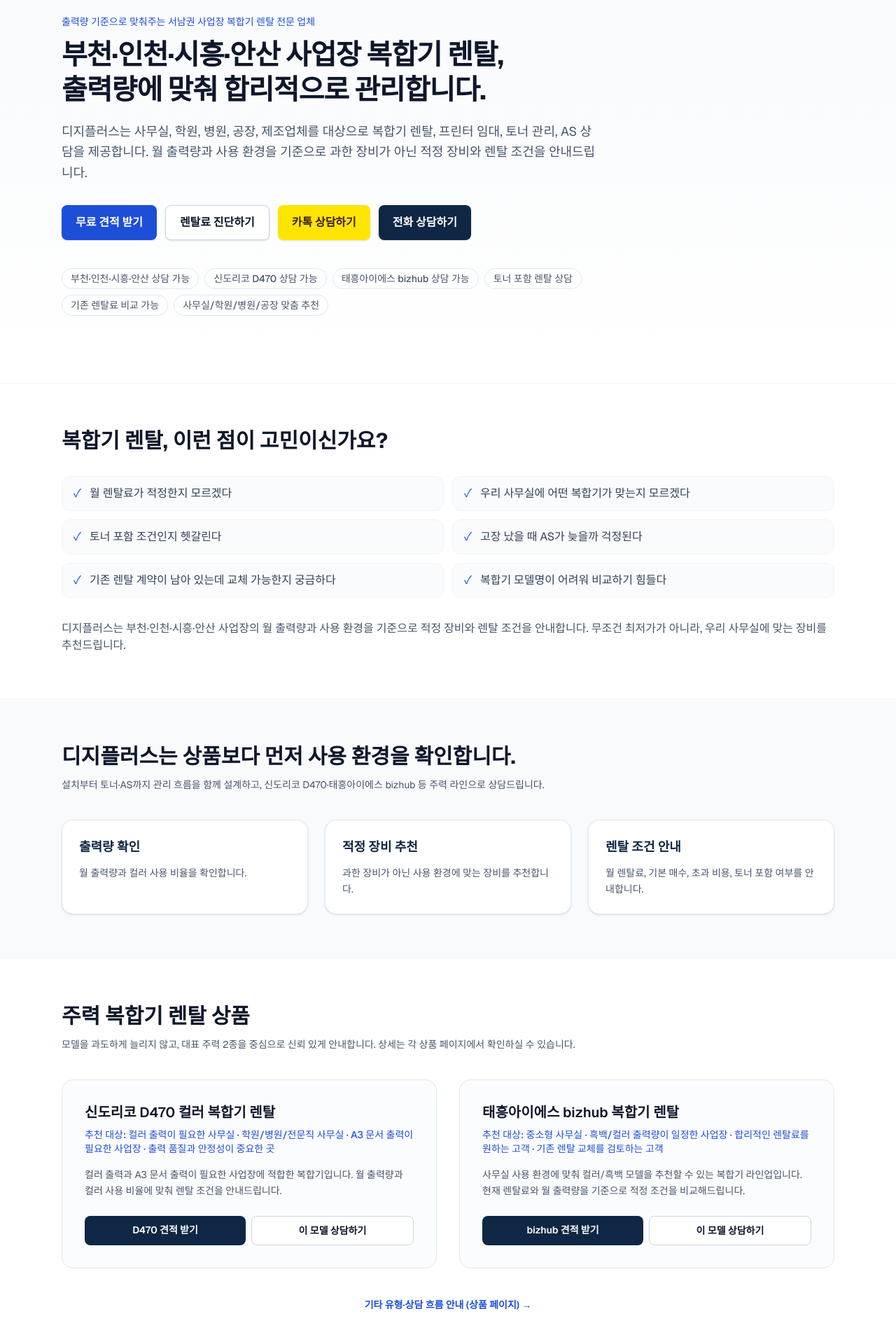
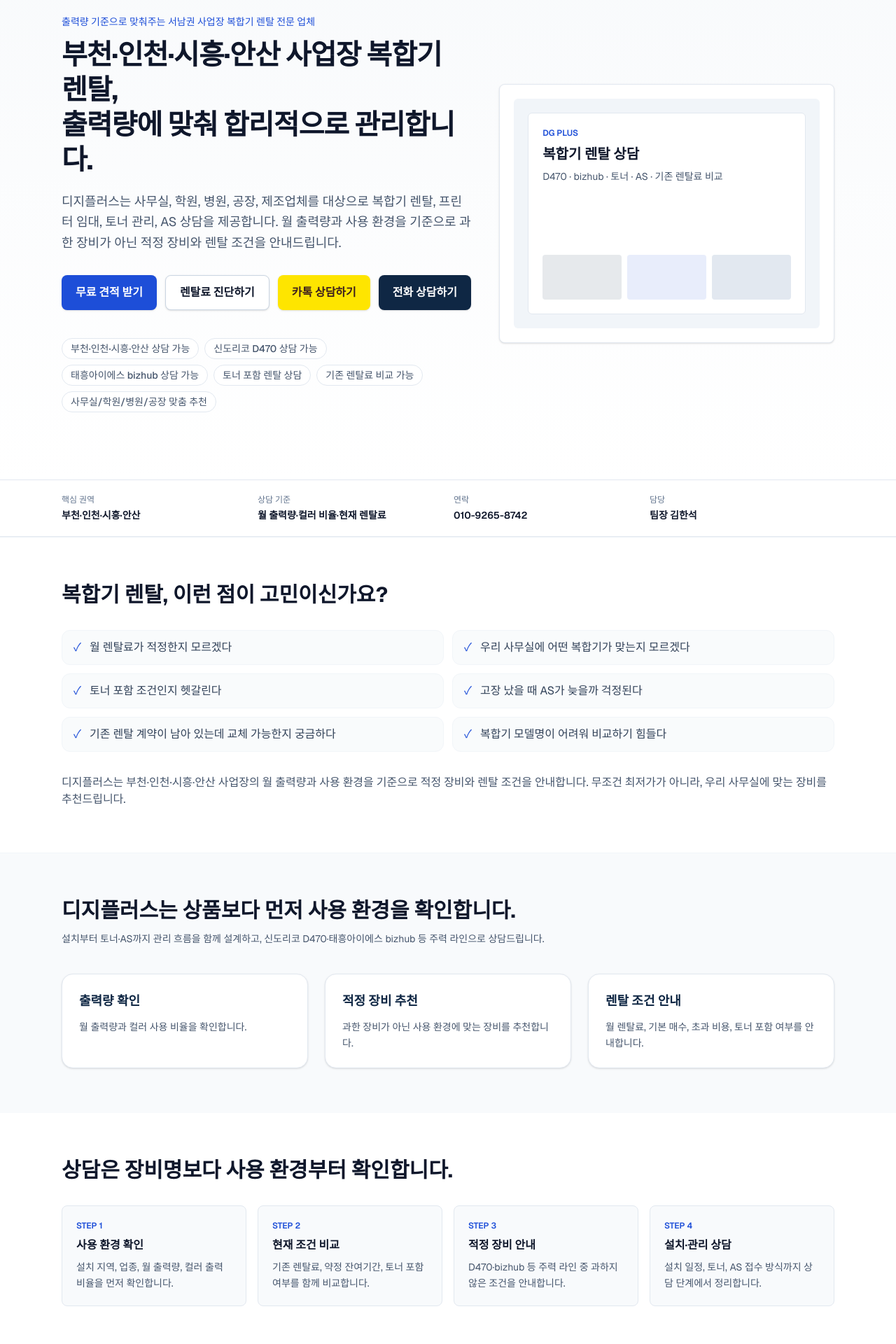
Before and after one commit to Raro7777/digiplus-rental, a Next.js app: page / in a window 1280 px wide. Shown: the part 140-2060 px from the top of the page at 70% size. Built offline with nearby package versions, Linux system fonts and the light colour scheme; no server answers.

Commit message:
feat: strengthen homepage conversion flow

```diff
--- a/app/page.tsx
+++ b/app/page.tsx
@@ -1,3 +1,4 @@
+import { ConsultationProcess } from "@/components/home/ConsultationProcess";
 import { DiagnosisCta } from "@/components/home/DiagnosisCta";
 import { FaqPreview } from "@/components/home/FaqPreview";
 import { FinalCta } from "@/components/home/FinalCta";
@@ -6,18 +7,23 @@
 import { PainPoints } from "@/components/home/PainPoints";
 import { ProductCards } from "@/components/home/ProductCards";
 import { Regions } from "@/components/home/Regions";
+import { ServiceProof } from "@/components/home/ServiceProof";
 import { Solution } from "@/components/home/Solution";
+import { TrustBar } from "@/components/home/TrustBar";
 
 export default function HomePage() {
   return (
     <>
       <Hero />
+      <TrustBar />
       <PainPoints />
       <Solution />
+      <ConsultationProcess />
       <ProductCards />
       <DiagnosisCta />
       <Regions />
       <Industries />
+      <ServiceProof />
       <FaqPreview />
       <FinalCta />
     </>
--- /dev/null
+++ b/components/home/ConsultationProcess.tsx
@@ -0,0 +1,46 @@
+const steps = [
+  {
+    title: "사용 환경 확인",
+    body: "설치 지역, 업종, 월 출력량, 컬러 출력 비율을 먼저 확인합니다.",
+  },
+  {
+    title: "현재 조건 비교",
+    body: "기존 렌탈료, 약정 잔여기간, 토너 포함 여부를 함께 비교합니다.",
+  },
+  {
+    title: "적정 장비 안내",
+    body: "D470·bizhub 등 주력 라인 중 과하지 않은 조건을 안내합니다.",
+  },
+  {
+    title: "설치·관리 상담",
+    body: "설치 일정, 토너, AS 접수 방식까지 상담 단계에서 정리합니다.",
+  },
+];
+
+export function ConsultationProcess() {
+  return (
+    <section className="bg-white py-14 sm:py-16">
+      <div className="mx-auto max-w-6xl px-4 sm:px-6">
+        <h2 className="text-2xl font-bold text-slate-900 sm:text-3xl">
+          상담은 장비명보다 사용 환경부터 확인합니다.
+        </h2>
+        <div className="mt-8 grid gap-4 sm:grid-cols-2 lg:grid-cols-4">
+          {steps.map((step, index) => (
+            <article
+              key={step.title}
+              className="rounded-lg border border-slate-200 bg-slate-50 p-5"
+            >
+              <p className="text-xs font-semibold text-brand-blue">
+                STEP {index + 1}
+              </p>
+              <h3 className="mt-2 font-semibold text-slate-900">{step.title}</h3>
+              <p className="mt-2 text-sm leading-relaxed text-slate-600">
+                {step.body}
+              </p>
+            </article>
+          ))}
+        </div>
+      </div>
+    </section>
+  );
+}
--- a/components/home/Hero.tsx
+++ b/components/home/Hero.tsx
@@ -14,8 +14,11 @@
   return (
     <section className="relative overflow-hidden bg-gradient-to-b from-slate-50 to-white">
       <div className="mx-auto max-w-6xl px-4 py-14 sm:px-6 sm:py-20 lg:py-24">
-        <div className="max-w-3xl">
-          <p className="text-sm font-medium text-brand-blue">{site.positioningLine}</p>
+        <div className="grid gap-10 lg:grid-cols-[1.1fr_0.9fr] lg:items-center">
+          <div>
+            <p className="text-sm font-medium text-brand-blue">
+              {site.positioningLine}
+            </p>
             <h1 className="mt-3 text-3xl font-bold tracking-tight text-slate-900 sm:text-4xl lg:text-[2.5rem] lg:leading-tight">
               부천·인천·시흥·안산 사업장 복합기 렌탈,
               <br />
@@ -23,8 +26,8 @@
             </h1>
             <p className="mt-5 text-base leading-relaxed text-slate-600 sm:text-lg">
               디지플러스는 사무실, 학원, 병원, 공장, 제조업체를 대상으로 복합기
-            렌탈, 프린터 임대, 토너 관리, AS 상담을 제공합니다. 월 출력량과 사용
-            환경을 기준으로 과한 장비가 아닌 적정 장비와 렌탈 조건을
+              렌탈, 프린터 임대, 토너 관리, AS 상담을 제공합니다. 월 출력량과
+              사용 환경을 기준으로 과한 장비가 아닌 적정 장비와 렌탈 조건을
               안내드립니다.
             </p>
             <CtaButtons className="mt-8" />
@@ -39,6 +42,28 @@
               ))}
             </ul>
           </div>
+
+          <div className="rounded-lg border border-slate-200 bg-white p-5 shadow-sm">
+            <div className="aspect-[4/3] rounded-md bg-slate-100 p-5">
+              <div className="flex h-full flex-col justify-between rounded-md border border-slate-200 bg-white p-5">
+                <div>
+                  <p className="text-xs font-semibold text-brand-blue">DG PLUS</p>
+                  <p className="mt-2 text-xl font-bold text-slate-900">
+                    복합기 렌탈 상담
+                  </p>
+                  <p className="mt-2 text-sm text-slate-600">
+                    D470 · bizhub · 토너 · AS · 기존 렌탈료 비교
+                  </p>
+                </div>
+                <div className="grid grid-cols-3 gap-2">
+                  <div className="h-16 rounded bg-brand-navy/10" />
+                  <div className="h-16 rounded bg-brand-blue/10" />
+                  <div className="h-16 rounded bg-slate-200" />
+                </div>
+              </div>
+            </div>
+          </div>
+        </div>
       </div>
     </section>
   );
--- a/components/home/ProductCards.tsx
+++ b/components/home/ProductCards.tsx
@@ -6,6 +6,7 @@
     target:
       "컬러 출력이 필요한 사무실 · 학원/병원/전문직 사무실 · A3 문서 출력이 필요한 사업장 · 출력 품질과 안정성이 중요한 곳",
     desc: "컬러 출력과 A3 문서 출력이 필요한 사업장에 적합한 복합기입니다. 월 출력량과 컬러 사용 비율에 맞춰 렌탈 조건을 안내드립니다.",
+    criteria: ["A3 컬러 출력", "학원·병원·전문직", "품질 중심"],
     quote: "/quote?product=d470",
     detail: "/products/ricoh-d470",
     cta1: "D470 견적 받기",
@@ -16,6 +17,7 @@
     target:
       "중소형 사무실 · 흑백/컬러 출력량이 일정한 사업장 · 합리적인 렌탈료를 원하는 고객 · 기존 렌탈 교체를 검토하는 고객",
     desc: "사무실 사용 환경에 맞춰 컬러/흑백 모델을 추천할 수 있는 복합기 라인업입니다. 현재 렌탈료와 월 출력량을 기준으로 적정 조건을 비교해드립니다.",
+    criteria: ["중소형 사무실", "비용 균형", "교체 상담"],
     quote: "/quote?product=bizhub",
     detail: "/products/konica-bizhub",
     cta1: "bizhub 견적 받기",
@@ -32,18 +34,29 @@
         </h2>
         <p className="mt-3 max-w-3xl text-sm text-slate-600">
           모델을 과도하게 늘리지 않고, 대표 주력 2종을 중심으로 신뢰 있게
-          안내합니다. 상세는 각 상품 페이지에서 확인하실 수 있습니다.
+          안내합니다. 실제 추천은 월 출력량, 컬러 비율, 현재 렌탈료, 토너 포함
+          여부를 함께 확인한 뒤 진행합니다.
         </p>
         <div className="mt-10 grid gap-8 lg:grid-cols-2">
           {flagship.map((p) => (
             <article
               key={p.title}
-              className="flex flex-col rounded-2xl border border-slate-200 bg-slate-50/50 p-6 lg:p-8"
+              className="flex flex-col rounded-lg border border-slate-200 bg-slate-50/50 p-6 lg:p-8"
             >
               <h3 className="text-xl font-semibold text-slate-900">{p.title}</h3>
               <p className="mt-2 text-sm font-medium text-brand-blue">
                 추천 대상: {p.target}
               </p>
+              <ul className="mt-4 flex flex-wrap gap-2">
+                {p.criteria.map((item) => (
+                  <li
+                    key={item}
+                    className="rounded-full bg-white px-3 py-1 text-xs font-medium text-slate-600 ring-1 ring-slate-200"
+                  >
+                    {item}
+                  </li>
+                ))}
+              </ul>
               <p className="mt-4 flex-1 text-sm leading-relaxed text-slate-600">
                 {p.desc}
               </p>
@@ -69,7 +82,7 @@
             href="/products"
             className="text-sm font-semibold text-brand-blue hover:underline"
           >
-            기타 유형·상담 흐름 안내 (상품 페이지) →
+            유형별 상담 기준과 상품 페이지 보기 →
           </Link>
         </p>
       </div>
--- /dev/null
+++ b/components/home/ServiceProof.tsx
@@ -0,0 +1,37 @@
+import { CtaButtons } from "@/components/home/CtaButtons";
+import { site } from "@/lib/site-config";
+
+export function ServiceProof() {
+  return (
+    <section className="bg-slate-50 py-14 sm:py-16">
+      <div className="mx-auto grid max-w-6xl gap-8 px-4 sm:px-6 lg:grid-cols-[1.1fr_0.9fr]">
+        <div>
+          <h2 className="text-2xl font-bold text-slate-900 sm:text-3xl">
+            지역 사업장 상담에 맞춘 복합기 렌탈 안내
+          </h2>
+          <p className="mt-4 text-sm leading-relaxed text-slate-600">
+            {site.regionSummary} 권역의 사무실, 학원, 병원, 제조업체를 중심으로
+            렌탈료 진단과 무료 견적을 안내합니다.
+          </p>
+          <CtaButtons className="mt-6" dense />
+        </div>
+        <dl className="grid gap-3 text-sm">
+          <div className="rounded-lg border border-slate-200 bg-white p-4">
+            <dt className="font-semibold text-slate-900">상담 담당</dt>
+            <dd className="mt-1 text-slate-600">
+              {site.contactTitle} {site.contactName}
+            </dd>
+          </div>
+          <div className="rounded-lg border border-slate-200 bg-white p-4">
+            <dt className="font-semibold text-slate-900">전화 상담</dt>
+            <dd className="mt-1 text-slate-600">{site.mobileDisplay}</dd>
+          </div>
+          <div className="rounded-lg border border-slate-200 bg-white p-4">
+            <dt className="font-semibold text-slate-900">사무실</dt>
+            <dd className="mt-1 text-slate-600">{site.address}</dd>
+          </div>
+        </dl>
+      </div>
+    </section>
+  );
+}
--- /dev/null
+++ b/components/home/TrustBar.tsx
@@ -0,0 +1,25 @@
+import { site } from "@/lib/site-config";
+
+const items = [
+  { label: "핵심 권역", value: "부천·인천·시흥·안산" },
+  { label: "상담 기준", value: "월 출력량·컬러 비율·현재 렌탈료" },
+  { label: "연락", value: site.mobileDisplay },
+  { label: "담당", value: `${site.contactTitle} ${site.contactName}` },
+];
+
+export function TrustBar() {
+  return (
+    <section className="border-y border-slate-200 bg-white">
+      <div className="mx-auto grid max-w-6xl gap-4 px-4 py-5 sm:grid-cols-2 sm:px-6 lg:grid-cols-4">
+        {items.map((item) => (
+          <div key={item.label}>
+            <p className="text-xs font-medium text-slate-500">{item.label}</p>
+            <p className="mt-1 text-sm font-semibold text-slate-900">
+              {item.value}
+            </p>
+          </div>
+        ))}
+      </div>
+    </section>
+  );
+}
```
Lines whose indentation alone changed are shown as unchanged.
